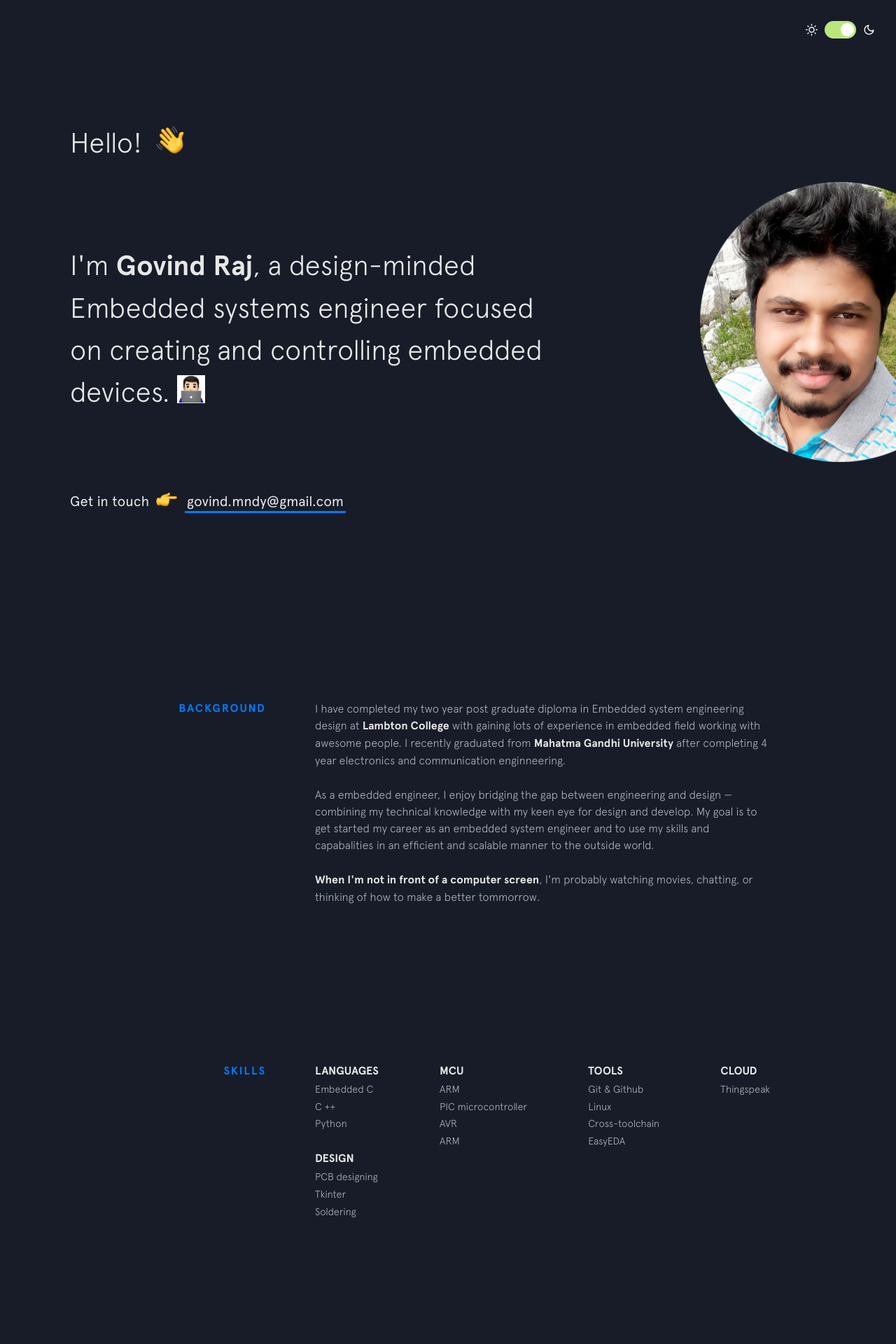
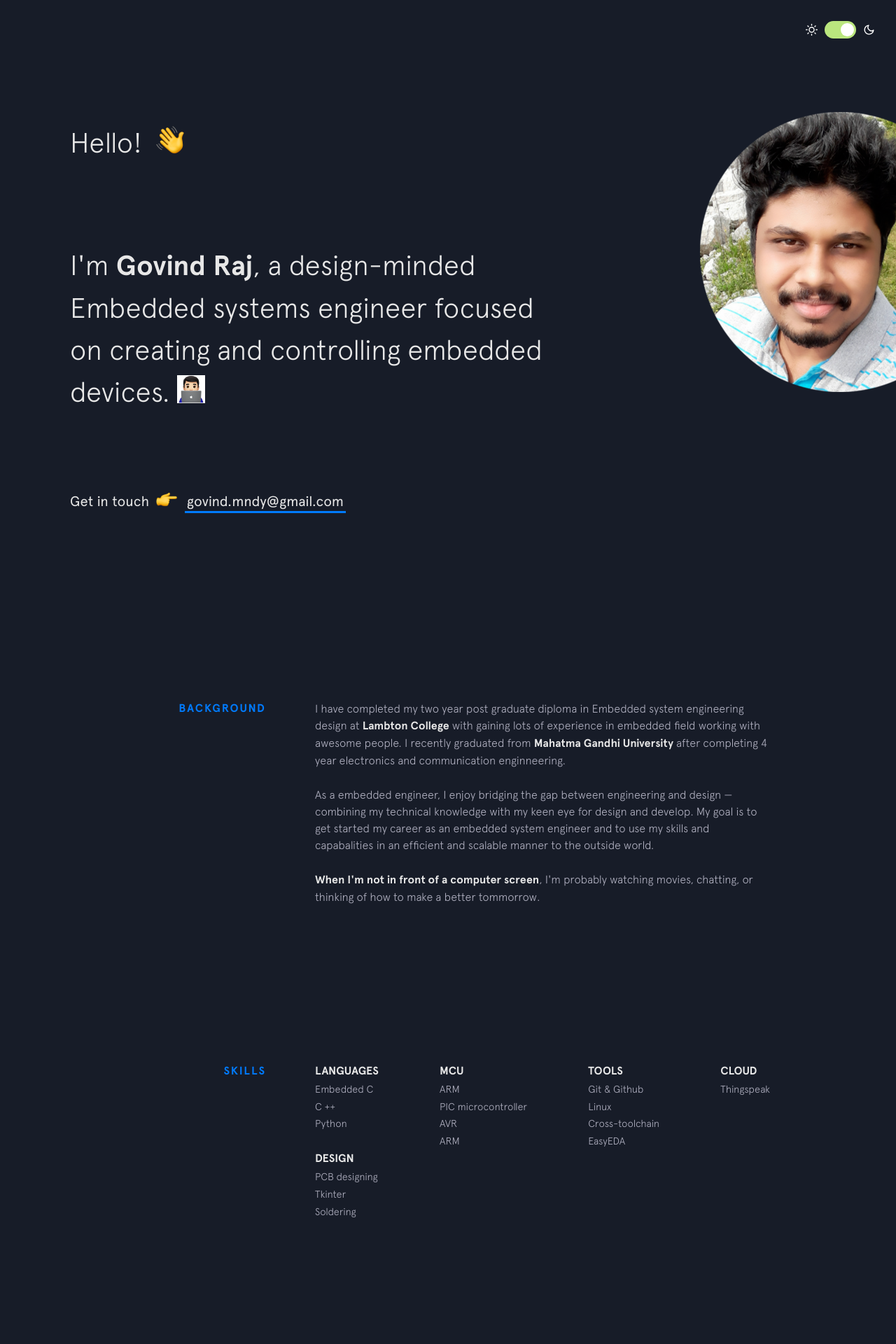
Before and after one commit to gov466/gov466.github.io, a Jekyll site: the page built from index.html, in a window 1280 px wide. Shown: the top 1920 px of the page at 70% size. Built offline with Jekyll 4.4.1, drawn with Linux system fonts in a browser that asks for light colours; nearby versions of some CDN libraries.

Commit message:
Update switch.html

```diff
--- a/_includes/switch.html
+++ b/_includes/switch.html
@@ -6,4 +6,4 @@
   </div>
   <div class="moon"></div>
 </div>
-<img src="{{site.baseurl}}/img/circle-cropped (1).png" style="position:absolute; top:260px; left:1000px;" alt="">
+<img src="{{site.baseurl}}/img/circle-cropped (1).png" style="position:absolute; top:160px; left:1000px;" alt="">
```
